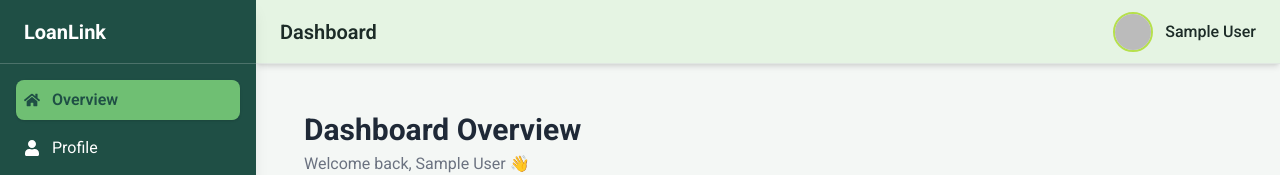
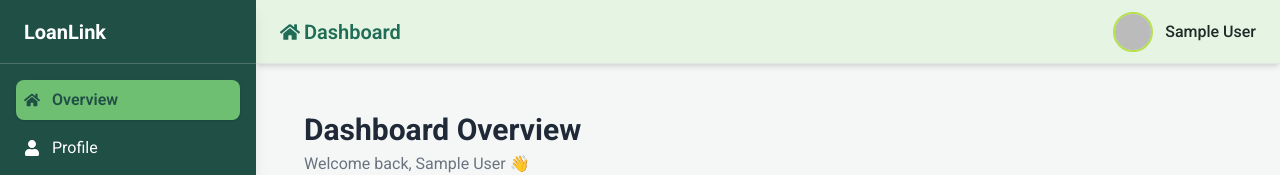
Before and after one commit to mursalin35/LoanLink-Client, a React (Vite) app: page /dashboard in a window 1280 px wide. Shown: the top 175 px of the page. Built offline with nearby package versions, Linux system fonts and the light colour scheme; no server answers; sample sign-in values are in the browser's storage.

Commit message:
home icon dashboard

```diff
--- a/src/layout/DashboardLayout.jsx
+++ b/src/layout/DashboardLayout.jsx
@@ -189,7 +189,7 @@ const DashboardLayout = () => {
                 <FaBars size={20} />
               </button>
             )}
-            <h2 className="text-[#1C2B27] font-semibold text-xl">Dashboard</h2>
+            <h2 className="flex items-center gap-1 text-[#1f6c57] font-semibold text-xl"> <FaHome /> Dashboard</h2>
           </div>
 
           <Link to="/">
```
